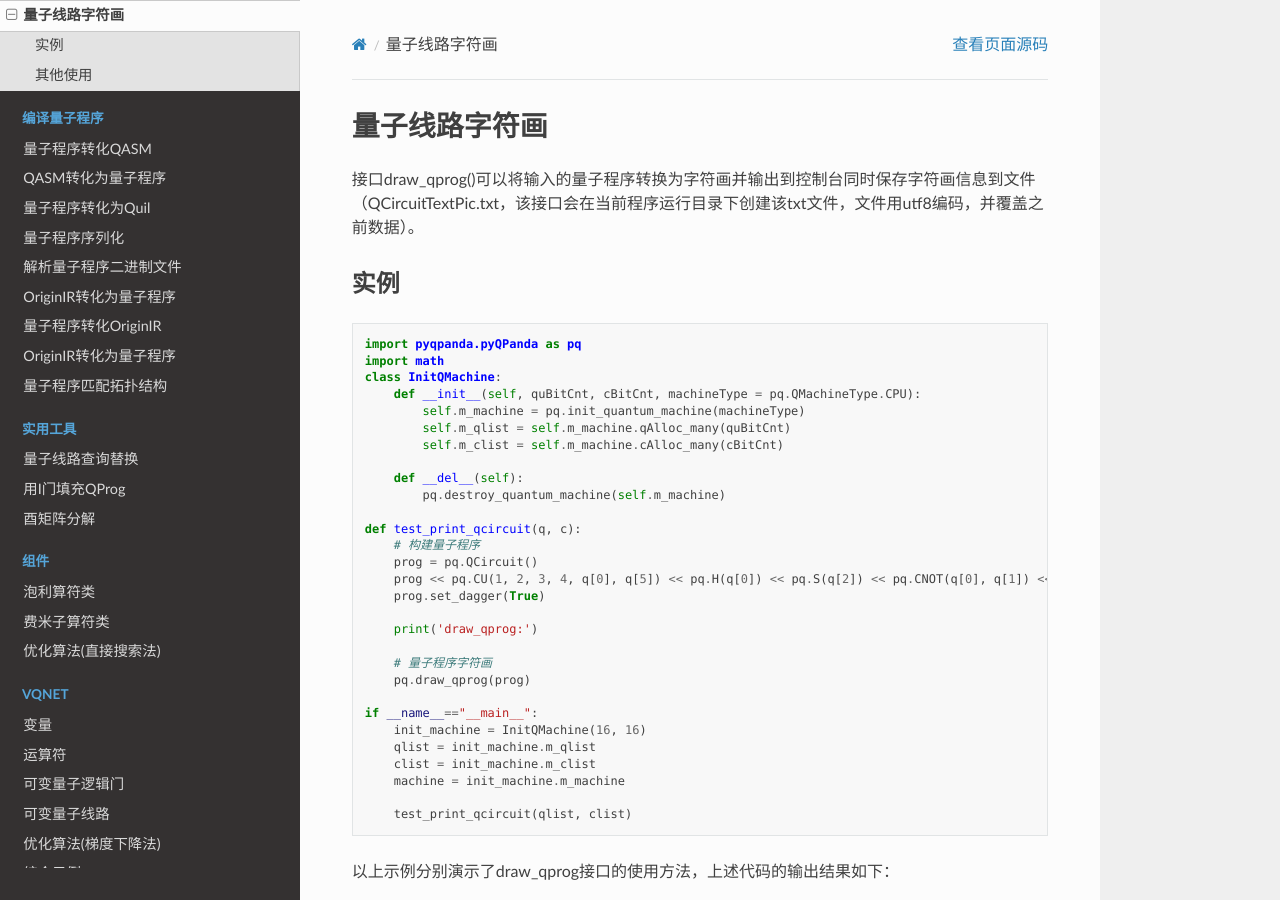
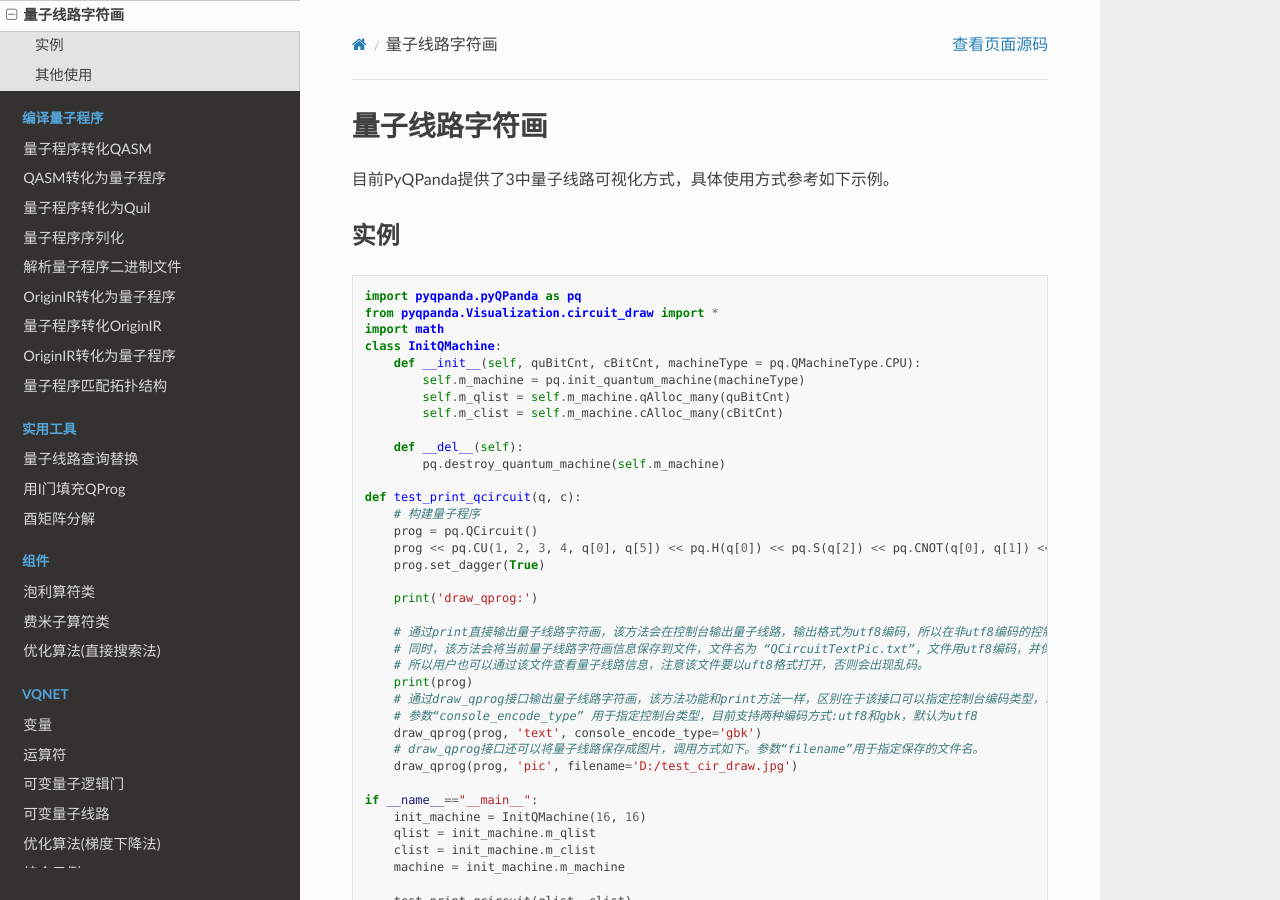
Before and after one commit to OriginQ/pyQPanda-Toturial, a Sphinx documentation site: the page built from source/DrawQProg.rst, in a window 1280 px wide and 900 px high. Built offline with Sphinx 7.4.7 and the Read the Docs theme 2.0.0, drawn with Linux system fonts in a browser that asks for light colours; pages that are not in the unit, such as notebooks, are missing from menus.

Commit message:
Update DrawQProg.rst

```diff
--- a/source/DrawQProg.rst
+++ b/source/DrawQProg.rst
@@ -1,7 +1,7 @@
 量子线路字符画
 ============
 
-接口draw_qprog()可以将输入的量子程序转换为字符画并输出到控制台同时保存字符画信息到文件（QCircuitTextPic.txt，该接口会在当前程序运行目录下创建该txt文件，文件用utf8编码，并覆盖之前数据）。
+目前PyQPanda提供了3中量子线路可视化方式，具体使用方式参考如下示例。
 
 实例
 ---------------
@@ -9,6 +9,7 @@
 ::
 
     import pyqpanda.pyQPanda as pq
+    from pyqpanda.Visualization.circuit_draw import *
     import math
     class InitQMachine:
         def __init__(self, quBitCnt, cBitCnt, machineType = pq.QMachineType.CPU):
@@ -27,8 +28,15 @@
 
         print('draw_qprog:')
 
-        # 量子程序字符画
-        pq.draw_qprog(prog)
+        # 通过print直接输出量子线路字符画，该方法会在控制台输出量子线路，输出格式为utf8编码，所以在非utf8编码的控制台下，输出字符画会出现乱码情况。
+        # 同时，该方法会将当前量子线路字符画信息保存到文件，文件名为 “QCircuitTextPic.txt”，文件用utf8编码，并保存在当面路径下面，
+        # 所以用户也可以通过该文件查看量子线路信息，注意该文件要以uft8格式打开，否则会出现乱码。
+        print(prog)
+        # 通过draw_qprog接口输出量子线路字符画，该方法功能和print方法一样，区别在于该接口可以指定控制台编码类型，以保证在控制台输出的量子线路字符画能正常显示。
+        # 参数“console_encode_type” 用于指定控制台类型，目前支持两种编码方式:utf8和gbk，默认为utf8
+        draw_qprog(prog, 'text', console_encode_type='gbk')
+        # draw_qprog接口还可以将量子线路保存成图片，调用方式如下。参数“filename”用于指定保存的文件名。
+        draw_qprog(prog, 'pic', filename='D:/test_cir_draw.jpg')
 
     if __name__=="__main__":
         init_machine = InitQMachine(16, 16)
```
